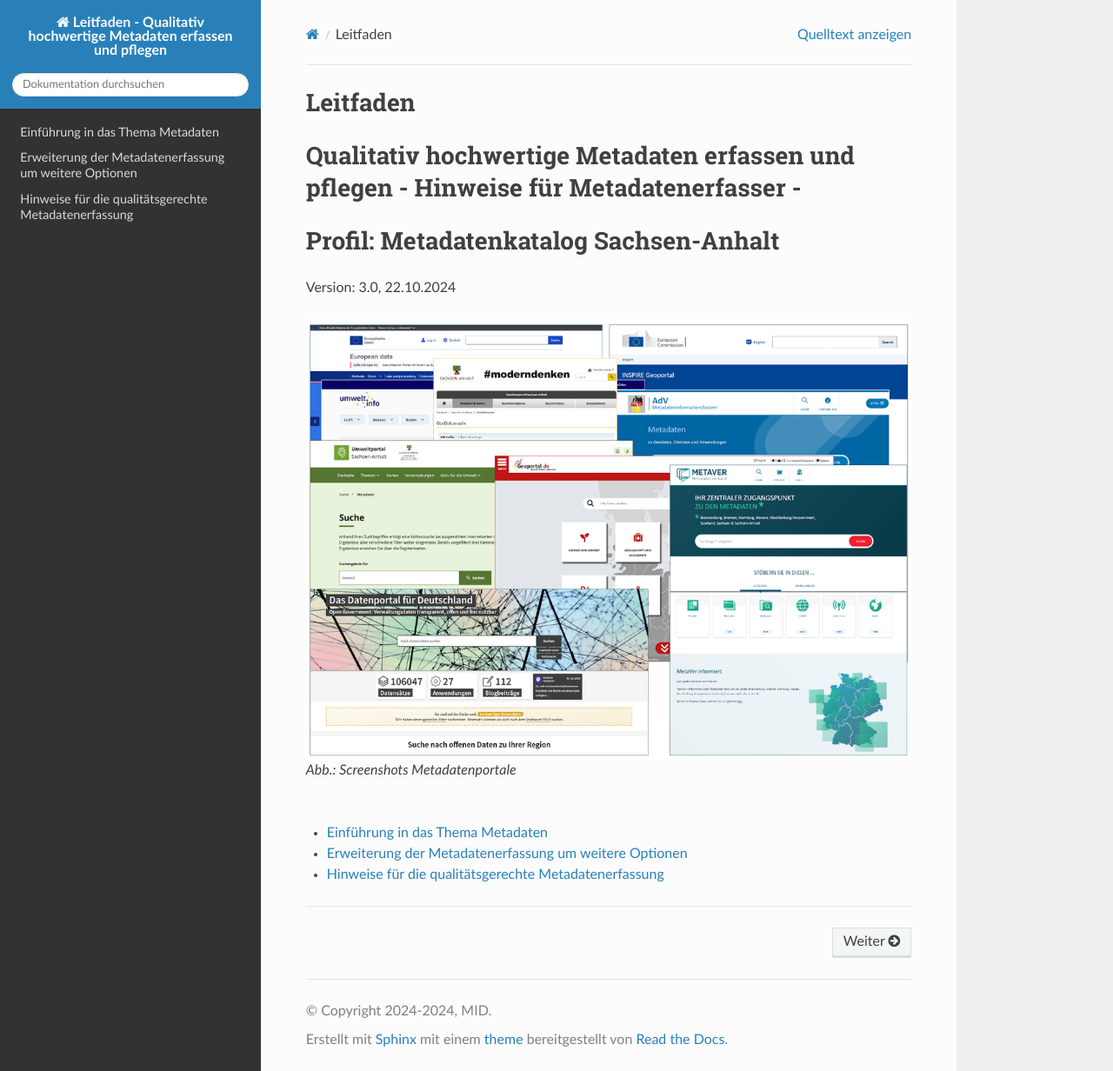
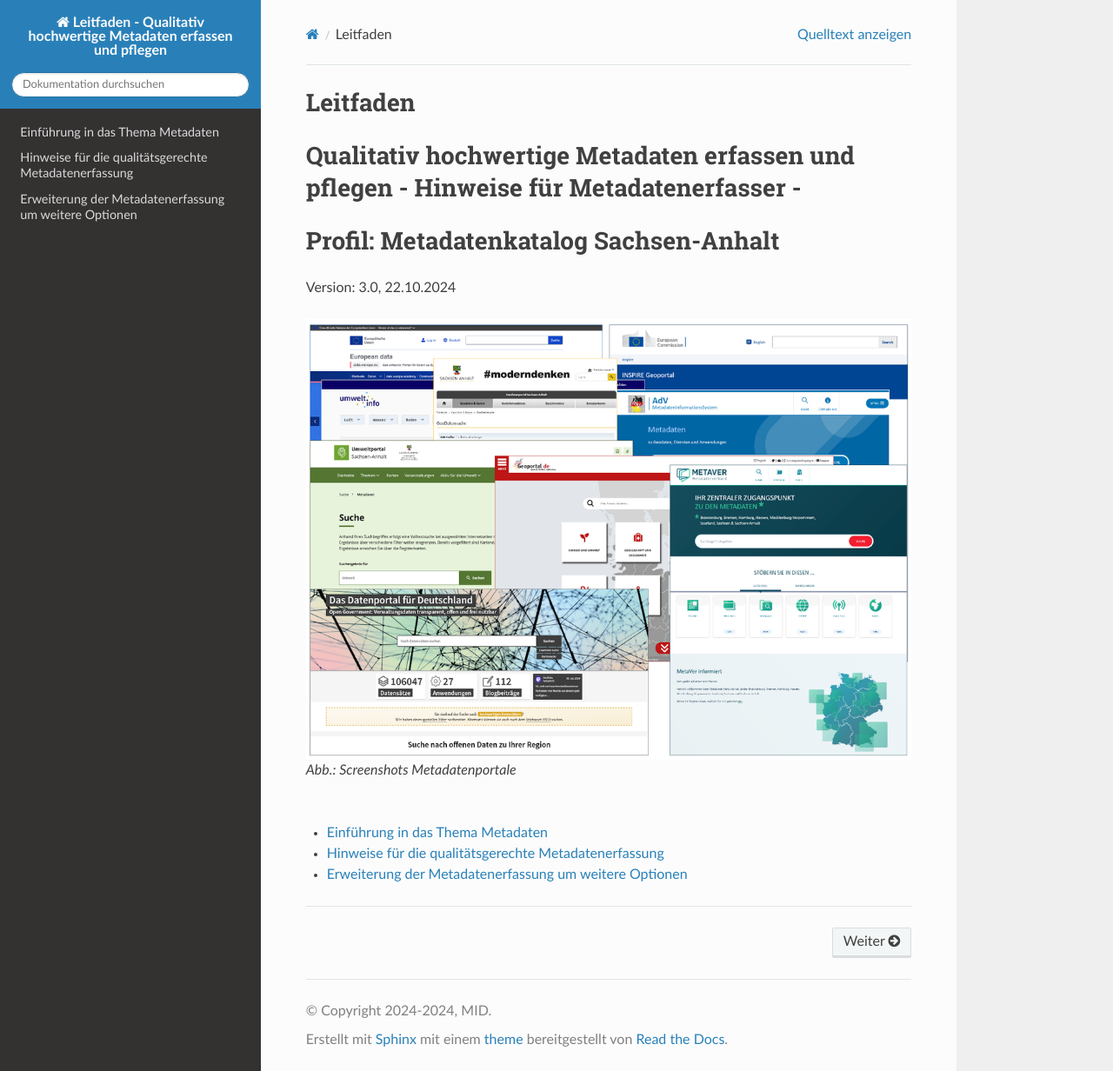
Before and after one commit to tomiwo/ingrid-mdk-st-high-quality-metadata, a Sphinx documentation site: the page built from docs/index.rst, in a window 1280 px wide and 1232 px high. Shown: the whole window at 87% size. Built offline with Sphinx 7.4.7 and the Read the Docs theme 3.1.0, drawn with Linux system fonts in a browser that asks for light colours; pages that are not in the unit, such as notebooks, are missing from menus.

```diff
--- a/docs/index.rst
+++ b/docs/index.rst
@@ -33,7 +33,7 @@ Version: 3.0, 22.10.2024
 
  start/einfuehrung.rst
  recht/rechliche-grundlagen.rst
+ erfassung/hinweise.rst
  optionen/auswahl.rst
- erfassung/hinweise.rst
 
 --------------------------------------------------------------------------------------------------------------
```
